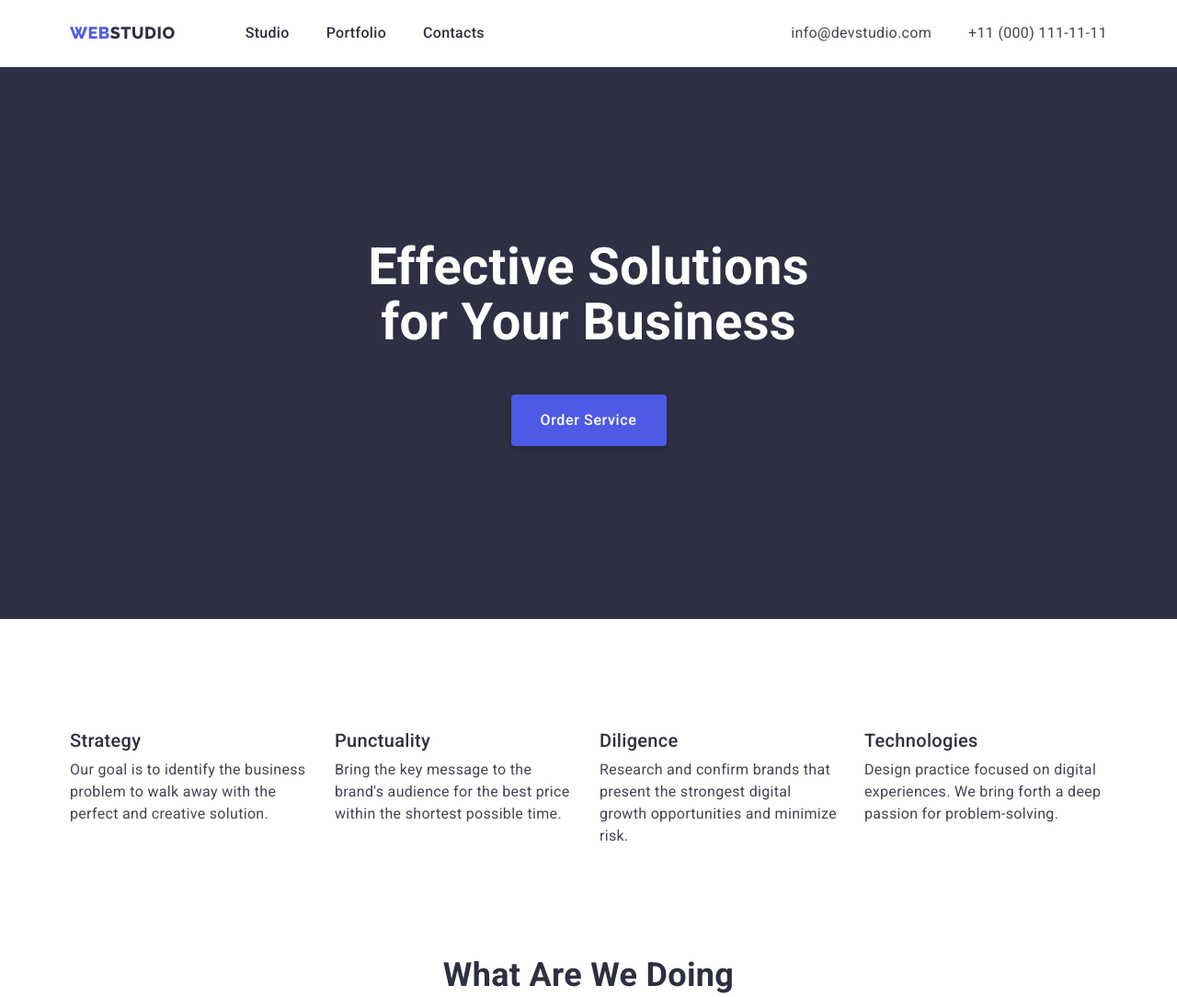
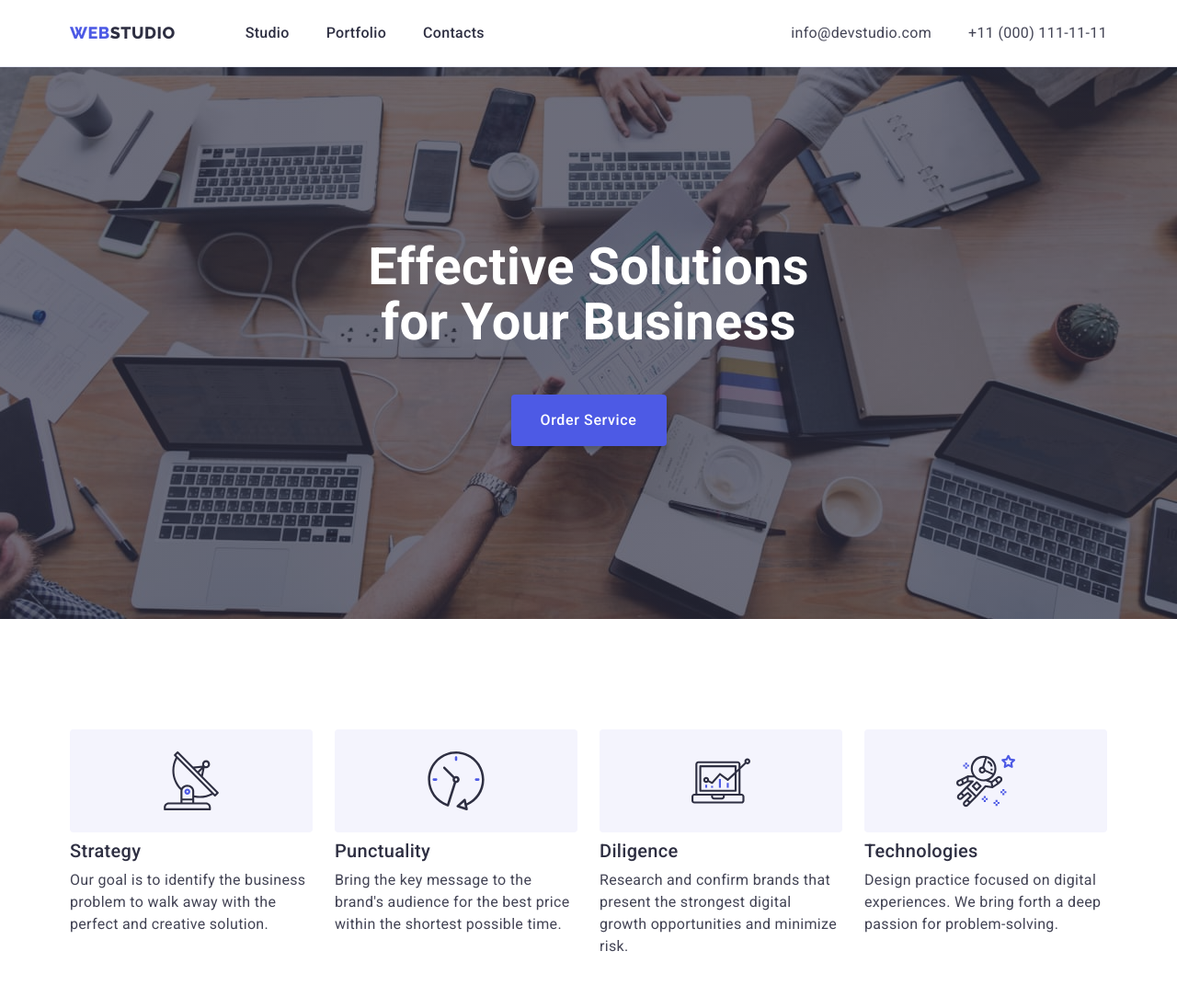
Before and after one commit to Ivano4ka8/goit-markup-hw-04, a plain HTML site: page index.html in a window 1280 px wide. Shown: the top 1084 px of the page at 92% size. Drawn offline with nearby package versions, Linux system fonts and the light colour scheme.

Commit message:
add features icons

```diff
--- a/css/styles.css
+++ b/css/styles.css
@@ -12,6 +12,37 @@
   --white-color: #ffffff;
 }
 
+body {
+  font-family: "Roboto", sans-serif;
+  letter-spacing: 0.02em;
+  line-height: 1.5;
+  color: var(--text-color);
+  background-color: var(--white-color);
+  font-size: 16px;
+}
+.visually-hidden {
+  position: absolute;
+  white-space: nowrap;
+  width: 1px;
+  height: 1px;
+  overflow: hidden;
+  border: 0;
+  padding: 0;
+  clip: rect(0 0 0 0);
+  clip-path: inset(50%);
+  margin: -1px;
+}
+.container {
+  max-width: 1158px;
+  padding: 0 15px;
+  margin: 0 auto;
+}
+.section {
+  padding-top: 120px;
+  padding-bottom: 120px;
+}
+
+/* Reset */
 h1,
 h2,
 h3,
@@ -30,31 +61,12 @@ img {
   display: block;
 }
 
-body {
-  font-family: "Roboto", sans-serif;
-  letter-spacing: 0.02em;
-  line-height: 1.5;
-  color: var(--text-color);
-  background-color: var(--white-color);
-  font-size: 16px;
-}
-
 .list {
   list-style: none;
 }
 
 .link {
   text-decoration: none;
-}
-
-.container {
-  max-width: 1158px;
-  padding: 0 15px;
-  margin: 0 auto;
-}
-.section {
-  padding-top: 120px;
-  padding-bottom: 120px;
 }
 
 /* HEADER  */
@@ -99,8 +111,6 @@ body {
 .nav-link {
   font-weight: 500;
   color: var(--dark-color);
-
-  /* padding: 10px; */
 }
 .nav-link:hover,
 .nav-link:focus {
@@ -131,6 +141,16 @@ body {
   background-color: var(--hero-background-color);
   padding-top: 188px;
   padding-bottom: 188px;
+  background-image: linear-gradient(
+      rgba(46, 47, 66, 0.7),
+      rgba(46, 47, 66, 0.7)
+    ),
+    url(../images/hero/hero-bg.jpg);
+  min-height: 600px;
+  max-width: 1440px;
+  margin: 0 auto;
+  background-repeat: no-repeat;
+  background-position: center;
 }
 
 .hero-title {
@@ -175,18 +195,21 @@ body {
 .features {
   padding-bottom: 0;
 }
-.visually-hidden {
-  position: absolute;
-  white-space: nowrap;
-  width: 1px;
-  height: 1px;
-  overflow: hidden;
-  border: 0;
-  padding: 0;
-  clip: rect(0 0 0 0);
-  clip-path: inset(50%);
-  margin: -1px;
+
+.features-icons-thumb {
+  background: #f4f4fd;
+  border-radius: 4px;
+  width: 264px;
+  height: 112px;
+
+  display: flex;
+  justify-content: center;
+  align-items:center;
+  margin: 0 auto;
+
+  margin-bottom: 8px;
 }
+
 .features-list {
   display: flex;
   flex-wrap: wrap;
--- a/index.html
+++ b/index.html
@@ -4,13 +4,36 @@
     <meta charset="UTF-8" />
     <meta http-equiv="X-UA-Compatible" content="IE=edge" />
     <meta name="viewport" content="width=device-width, initial-scale=1.0" />
+
     <title>Web Studio</title>
+
+    <!-- FAVICON -->
+    <link rel="apple-touch-icon" sizes="180x180" href="./images/favicon.ico" />
+    <link
+      rel="icon"
+      type="image/png"
+      sizes="32x32"
+      href="./images/favicon.ico"
+    />
+    <link
+      rel="icon"
+      type="image/png"
+      sizes="16x16"
+      href="./images/favicon.ico"
+    />
+    <link rel="manifest" href="./images/favicon.ico" />
+    <meta name="msapplication-TileColor" content="#da532c" />
+    <meta name="theme-color" content="#ffffff" />
+
+    <!-- Fonts -->
     <link rel="preconnect" href="https://fonts.googleapis.com" />
     <link rel="preconnect" href="https://fonts.gstatic.com" crossorigin />
     <link
       href="https://fonts.googleapis.com/css2?family=Raleway:wght@800&family=Roboto:wght@400;500;700&display=swap"
       rel="stylesheet"
     />
+
+    <!-- Normalize -->
     <link
       rel="stylesheet"
       href="https://cdnjs.cloudflare.com/ajax/libs/modern-normalize/1.1.0/modern-normalize.min.css"
@@ -18,11 +41,13 @@
       crossorigin="anonymous"
       referrerpolicy="no-referrer"
     />
+
+    <!-- Main styles -->
     <link rel="stylesheet" href="./css/styles.css" />
   </head>
+
   <body>
     <!-- HEADER -->
-
     <header class="header">
       <div class="container header-page">
         <nav class="main-nav">
@@ -55,42 +80,85 @@
             </li>
           </ul>
         </address>
-      </div >
+      </div>
     </header>
+
     <main>
       <!-- HERO -->
       <section class="hero section">
         <div class="container">
           <h1 class="hero-title">Effective Solutions for Your Business</h1>
           <button class="main-btn" type="button">Order Service</button>
-        </div >
+        </div>
       </section>
+
       <!-- FEATURES -->
       <section class="features section">
         <div class="container">
           <h2 class="visually-hidden">Our Features</h2>
+
           <ul class="features-list list">
             <li class="features-item">
+              <div class="features-icons-thumb">
+                <svg class="features-icon" width="64" height="64">
+                  <use
+                    href="./images/icons.svg#icon-antenna"
+                    width="64"
+                    height="64"
+                  ></use>
+                </svg>
+              </div >
               <h3 class="section-subtitle">Strategy</h3>
               <p class="section-description">
-                Our goal is to identify the business problem to walk away with the
-                perfect and creative solution.
+                Our goal is to identify the business problem to walk away with
+                the perfect and creative solution.
               </p>
+            </li>
+
             <li class="features-item">
+              <div class="features-icons-thumb">
+                <svg class="features-icon" width="64" height="64">
+                  <use
+                    href="./images/icons.svg#icon-clock"
+                    width="64"
+                    height="64"
+                  ></use>
+                </svg>
+              </div >
               <h3 class="section-subtitle">Punctuality</h3>
               <p class="section-description">
                 Bring the key message to the brand's audience for the best price
                 within the shortest possible time.
               </p>
             </li>
+
             <li class="features-item">
+              <div class="features-icons-thumb">
+                <svg class="features-icon" width="64" height="64">
+                  <use
+                    href="./images/icons.svg#icon-diagram"
+                    width="64"
+                    height="64"
+                  ></use>
+                </svg>
+              </div >
               <h3 class="section-subtitle">Diligence</h3>
               <p class="section-description">
                 Research and confirm brands that present the strongest digital
                 growth opportunities and minimize risk.
               </p>
             </li>
+
             <li class="features-item">
+              <div class="features-icons-thumb">
+                <svg class="features-icon" width="64" height="64">
+                  <use
+                    href="./images/icons.svg#icon-astronaut"
+                    width="64"
+                    height="64"
+                  ></use>
+                </svg>
+              </div >
               <h3 class="section-subtitle">Technologies</h3>
               <p class="section-description">
                 Design practice focused on digital experiences. We bring forth a
@@ -98,8 +166,9 @@
               </p>
             </li>
           </ul>
-        </div >
+        </div>
       </section>
+
       <!-- WHAT ARE WE DOING? -->
       <section class="our-work section">
         <div class="container">
@@ -107,7 +176,7 @@
           <ul class="our-work-list list">
             <li class="our-work-item">
               <img
-                src="./images/img1.jpg"
+                src="./images/what are we doing/img1.jpg"
                 alt="what are we doing"
                 width="360"
                 height="360"
@@ -115,7 +184,7 @@
             </li>
             <li>
               <img
-                src="./images/img2.jpg"
+                src="./images/what are we doing/img2.jpg"
                 alt="what are we doing"
                 width="360"
                 height="360"
@@ -123,15 +192,16 @@
             </li>
             <li class="our-work-item">
               <img
-                src="./images/img3.jpg"
+                src="./images/what are we doing/img3.jpg"
                 alt="what are we doing"
                 width="360"
                 height="360"
               />
             </li>
           </ul>
-        </div >
+        </div>
       </section>
+
       <!-- OUR TEAM -->
       <section class="team section">
         <div class="container">
@@ -140,7 +210,7 @@
             <li class="team-item">
               <img
                 class="team-link"
-                src="./images/worker1.jpg"
+                src="./images/our team/worker1.jpg"
                 alt="worker1"
                 width="264"
                 height="260"
@@ -148,12 +218,12 @@
               <div class="card-description-studio">
                 <h3 class="section-subtitle">Mark Guerrero</h3>
                 <p class="section-description">Product Designer</p>
-              </div >
+              </div>
             </li>
             <li class="team-item">
               <img
                 class="team-link"
-                src="./images/worker2.jpg"
+                src="./images/our team/worker2.jpg"
                 alt="worker2"
                 width="264"
                 height="260"
@@ -161,12 +231,12 @@
               <div class="card-description-studio">
                 <h3 class="section-subtitle">Tom Ford</h3>
                 <p class="section-description">Frontend Developer</p>
-            </div >
+              </div>
             </li>
             <li class="team-item">
               <img
                 class="team-link"
-                src="./images/worker3.jpg"
+                src="./images/our team/worker3.jpg"
                 alt="worker3"
                 width="264"
                 height="260"
@@ -174,12 +244,12 @@
               <div class="card-description-studio">
                 <h3 class="section-subtitle">Camila Garcia</h3>
                 <p class="section-description">Marketing</p>
-            </div >
+              </div>
             </li>
             <li class="team-item">
               <img
                 class="team-link"
-                src="./images/worker4.jpg"
+                src="./images/our team/worker4.jpg"
                 alt="worker4"
                 width="264"
                 height="260"
@@ -187,12 +257,13 @@
               <div class="card-description-studio">
                 <h3 class="section-subtitle">Daniel Wilson</h3>
                 <p class="section-description">UI Designer</p>
-           </div >
+              </div>
             </li>
           </ul>
-        </div >
+        </div>
       </section>
     </main>
+
     <!-- FOOTER -->
     <footer class="footer">
       <div class="container">
@@ -200,10 +271,10 @@
           ><span class="accent-logo">Web</span>Studio</a
         >
         <p class="footer-description">
-          Increase the flow of customers and sales for your business with digital
-          marketing & growth solutions.
+          Increase the flow of customers and sales for your business with
+          digital marketing & growth solutions.
         </p>
-      </div >
+      </div>
     </footer>
   </body>
 </html>
```
Also changed, not shown: portfolio.html (+28 -9 lines), images/favicon.ico (added), images/hero/hero-bg.jpg (renamed from images/hero/header-background.jpg), images/icons.svg (renamed from images/symbol-defs.svg). Lines whose indentation alone changed are shown as unchanged.
